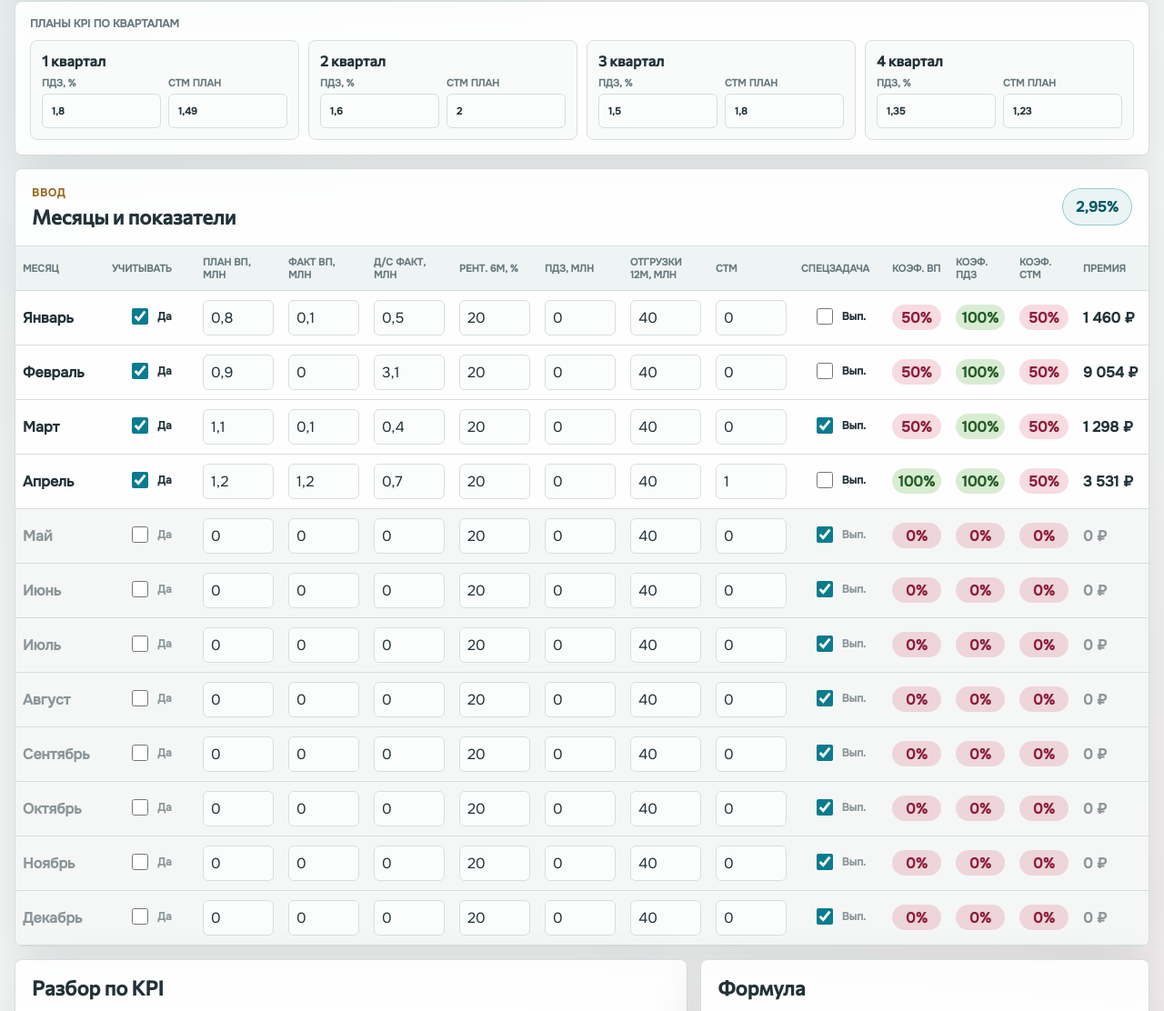
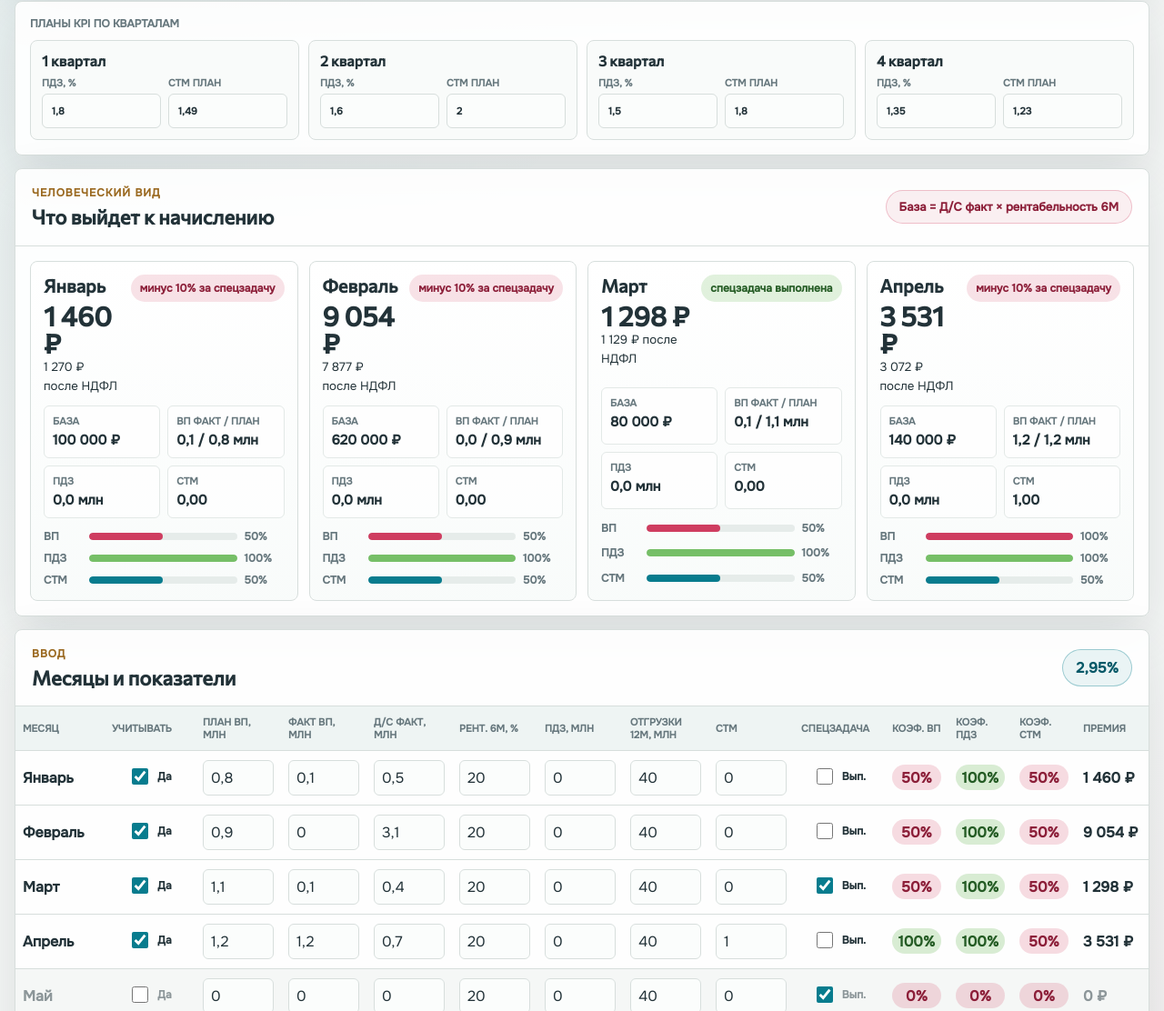
Before and after one commit to Pihenella/luis-plus-premium-playbook, a plain HTML site: page index.html in a window 1280 px wide. Shown: the part 412-1524 px from the top of the page at 91% size. Drawn offline with Linux system fonts and the light colour scheme.

Commit message:
Improve readable playbook view

```diff
--- a/app.js
+++ b/app.js
@@ -70,6 +70,8 @@ const els = {
   mainDrag: document.querySelector("#mainDrag"),
   mainDragHint: document.querySelector("#mainDragHint"),
   rateChip: document.querySelector("#rateChip"),
+  modeChip: document.querySelector("#modeChip"),
+  monthDigest: document.querySelector("#monthDigest"),
   kpiBreakdown: document.querySelector("#kpiBreakdown"),
   presetScreens: document.querySelector("#presetScreens"),
   presetFull: document.querySelector("#presetFull"),
@@ -261,6 +263,7 @@ function render() {
   els.fixedBase.value = String(state.fixedBase).replace(".", ",");
   els.showNet.checked = state.showNet;
   els.rateChip.textContent = `${formatNumber((gradeRates[state.grade] || gradeRates[1]) * 100, 2)}%`;
+  els.modeChip.textContent = baseModeLabel();
   renderQuarterSettings();
   renderRows();
   renderTotals();
@@ -344,8 +347,73 @@ function renderTotals() {
   els.quarterGross.textContent = formatRub(quarterTotal);
   els.lastMonthGross.textContent = last ? formatRub(last.afterTask + last.quarterAdjustment) : "0 ₽";
   els.lastMonthName.textContent = last ? months[last.index] : "—";
+  renderDigest(results);
   renderDrag(activeResults);
   renderBreakdown(activeResults, monthlyTotal, quarterTotal);
+}
+
+function baseModeLabel() {
+  if (state.baseMode === "grossProfit") return "База = фактическая валовая прибыль";
+  if (state.baseMode === "fixed") return `База = ${formatNumber(toNumber(state.fixedBase), 2)} млн ₽ в месяц`;
+  return "База = Д/С факт × рентабельность 6М";
+}
+
+function renderDigest(results) {
+  els.monthDigest.innerHTML = state.rows
+    .map((rowData, index) => {
+      const result = results[index];
+      const total = result.afterTask + result.quarterAdjustment;
+      const taskText = rowData.specialDone ? "спецзадача выполнена" : "минус 10% за спецзадачу";
+      const netText = state.showNet ? `${formatRub(total * 0.87)} после НДФЛ` : "gross";
+      return `
+        <article class="month-card ${rowData.active ? "" : "is-off"}">
+          <div class="month-card-head">
+            <div>
+              <h3>${months[index]}</h3>
+              <div class="money">${formatRub(total)}</div>
+              <small>${netText}</small>
+            </div>
+            <span class="status-pill ${rowData.specialDone ? "" : "miss"}">${taskText}</span>
+          </div>
+
+          <div class="mini-facts">
+            <div class="mini-fact">
+              <span>База</span>
+              <strong>${formatRub(result.base)}</strong>
+            </div>
+            <div class="mini-fact">
+              <span>ВП факт / план</span>
+              <strong>${formatNumber(toNumber(rowData.factGp), 1)} / ${formatNumber(toNumber(rowData.planGp), 1)} млн</strong>
+            </div>
+            <div class="mini-fact">
+              <span>ПДЗ</span>
+              <strong>${formatNumber(toNumber(rowData.pdz), 1)} млн</strong>
+            </div>
+            <div class="mini-fact">
+              <span>СТМ</span>
+              <strong>${formatNumber(toNumber(rowData.stm), 2)}</strong>
+            </div>
+          </div>
+
+          <div class="kpi-strips">
+            ${strip("ВП", result.kPlan, "rose")}
+            ${strip("ПДЗ", result.kPdz, "green")}
+            ${strip("СТМ", result.kStm, "teal")}
+          </div>
+        </article>
+      `;
+    })
+    .join("");
+}
+
+function strip(label, value, color) {
+  return `
+    <div class="strip">
+      <span>${label}</span>
+      <div class="strip-track"><div class="strip-fill ${color}" style="width: ${Math.max(0, Math.min(value, 1)) * 100}%"></div></div>
+      <strong>${formatPercent(value)}</strong>
+    </div>
+  `;
 }
 
 function renderDrag(activeResults) {
--- a/index.html
+++ b/index.html
@@ -11,7 +11,7 @@
       <header class="topbar">
         <div>
           <p class="eyebrow">Luis+ performance paybook</p>
-          <h1>Калькулятор премии МП</h1>
+          <h1>Премия без Excel</h1>
         </div>
         <div class="top-actions">
           <button class="ghost-button" id="presetScreens">Данные со скринов</button>
@@ -81,6 +81,17 @@
         <div class="quarter-grid" id="quarterSettings"></div>
       </section>
 
+      <section class="readable-panel" aria-label="Понятный вид по месяцам">
+        <div class="table-heading">
+          <div>
+            <p class="eyebrow">Человеческий вид</p>
+            <h2>Что выйдет к начислению</h2>
+          </div>
+          <div class="mode-chip" id="modeChip">—</div>
+        </div>
+        <div class="month-digest" id="monthDigest"></div>
+      </section>
+
       <section class="table-panel" aria-label="Расчёт по месяцам">
         <div class="table-heading">
           <div>
--- a/styles.css
+++ b/styles.css
@@ -126,6 +126,7 @@ h2 {
 .metric-tile,
 .control-panel,
 .kpi-panel,
+.readable-panel,
 .table-panel,
 .detail-block {
   border: 1px solid var(--line);
@@ -290,6 +291,147 @@ h2 {
   color: var(--teal-dark);
   background: rgba(8, 124, 142, 0.08);
   font-weight: 750;
+}
+
+.mode-chip {
+  max-width: 430px;
+  border: 1px solid rgba(207, 61, 96, 0.28);
+  border-radius: 999px;
+  padding: 9px 14px;
+  color: #8c1f39;
+  background: rgba(207, 61, 96, 0.08);
+  font-size: 13px;
+  font-weight: 750;
+  text-align: right;
+}
+
+.readable-panel {
+  overflow: hidden;
+  margin-bottom: 14px;
+}
+
+.month-digest {
+  display: grid;
+  grid-template-columns: repeat(4, minmax(0, 1fr));
+  gap: 12px;
+  padding: 16px;
+}
+
+.month-card {
+  display: grid;
+  gap: 12px;
+  min-height: 254px;
+  border: 1px solid var(--line);
+  border-radius: var(--radius);
+  padding: 14px;
+  background:
+    linear-gradient(180deg, rgba(255, 255, 255, 0.92), rgba(248, 251, 250, 0.92)),
+    #fff;
+}
+
+.month-card.is-off {
+  display: none;
+}
+
+.month-card-head {
+  display: flex;
+  align-items: start;
+  justify-content: space-between;
+  gap: 10px;
+}
+
+.month-card h3 {
+  margin: 0;
+  font-family: "Commissioner", "Onest", sans-serif;
+  font-size: 20px;
+  letter-spacing: 0;
+}
+
+.month-card .money {
+  margin-top: 6px;
+  font-family: "Commissioner", "Onest", sans-serif;
+  font-size: 30px;
+  font-weight: 750;
+  line-height: 1;
+}
+
+.status-pill {
+  flex: 0 0 auto;
+  border-radius: 999px;
+  padding: 7px 10px;
+  color: #255c25;
+  background: rgba(118, 191, 103, 0.22);
+  font-size: 12px;
+  font-weight: 750;
+}
+
+.status-pill.miss {
+  color: #8c1f39;
+  background: rgba(207, 61, 96, 0.15);
+}
+
+.mini-facts {
+  display: grid;
+  grid-template-columns: 1fr 1fr;
+  gap: 8px;
+}
+
+.mini-fact {
+  border: 1px solid #e3e9e7;
+  border-radius: 6px;
+  padding: 9px;
+  background: rgba(255, 255, 255, 0.72);
+}
+
+.mini-fact span {
+  display: block;
+  color: var(--muted);
+  font-size: 11px;
+  font-weight: 750;
+  text-transform: uppercase;
+}
+
+.mini-fact strong {
+  display: block;
+  margin-top: 4px;
+  font-size: 15px;
+}
+
+.kpi-strips {
+  display: grid;
+  gap: 8px;
+}
+
+.strip {
+  display: grid;
+  grid-template-columns: 42px 1fr 44px;
+  gap: 8px;
+  align-items: center;
+  color: var(--muted);
+  font-size: 12px;
+  font-weight: 750;
+}
+
+.strip-track {
+  overflow: hidden;
+  height: 8px;
+  border-radius: 999px;
+  background: #e6ecea;
+}
+
+.strip-fill {
+  width: 0;
+  height: 100%;
+  border-radius: inherit;
+  background: var(--teal);
+}
+
+.strip-fill.rose {
+  background: var(--rose);
+}
+
+.strip-fill.green {
+  background: var(--green);
 }
 
 .table-wrap {
@@ -457,6 +599,7 @@ tbody tr.is-off {
 @media (max-width: 1080px) {
   .summary-grid,
   .quarter-grid,
+  .month-digest,
   .detail-grid {
     grid-template-columns: repeat(2, minmax(0, 1fr));
   }
@@ -489,6 +632,7 @@ tbody tr.is-off {
 
   .summary-grid,
   .quarter-grid,
+  .month-digest,
   .detail-grid,
   .control-panel {
     grid-template-columns: 1fr;
```
Also changed, not shown: 1 other file.
